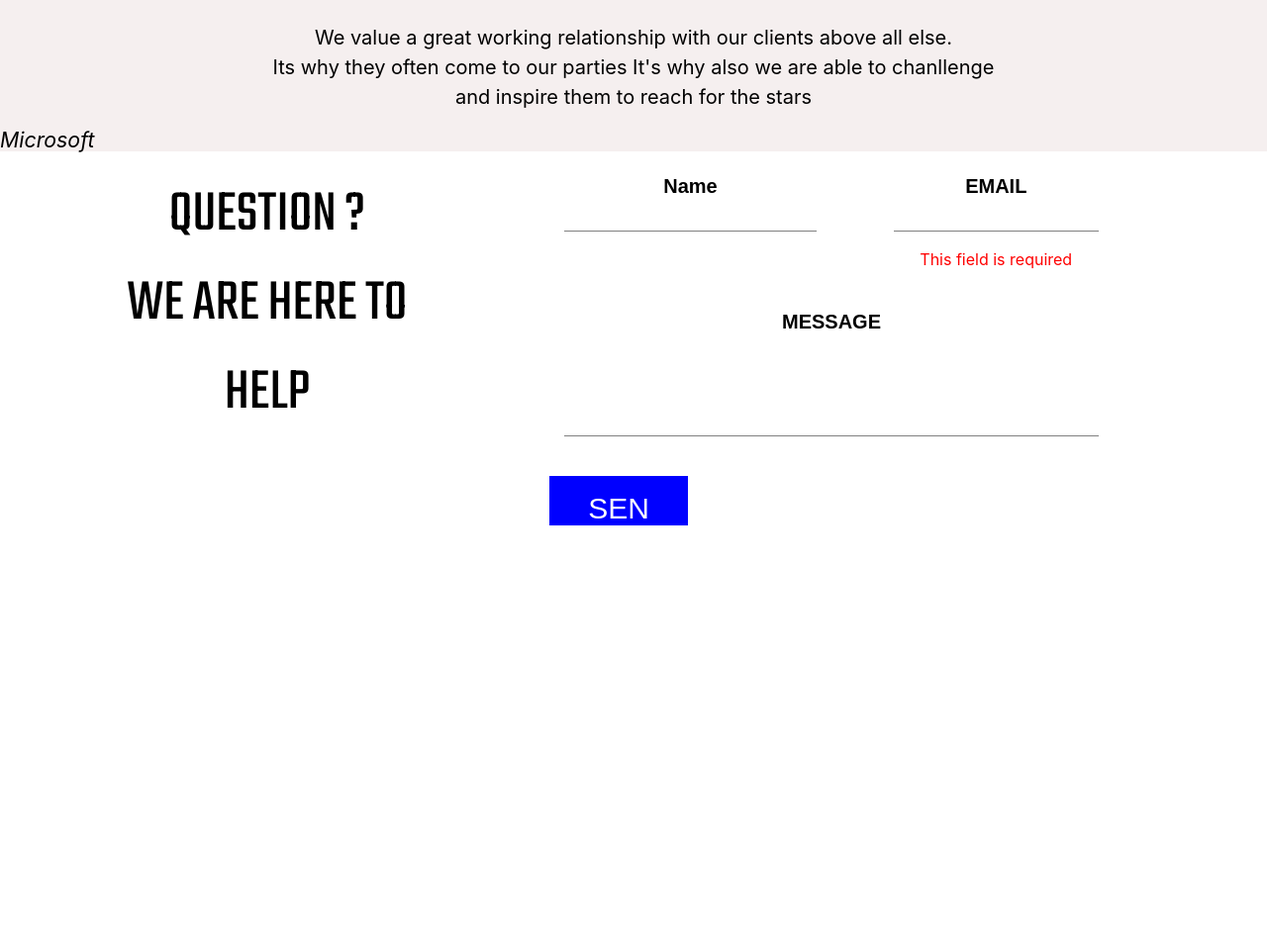
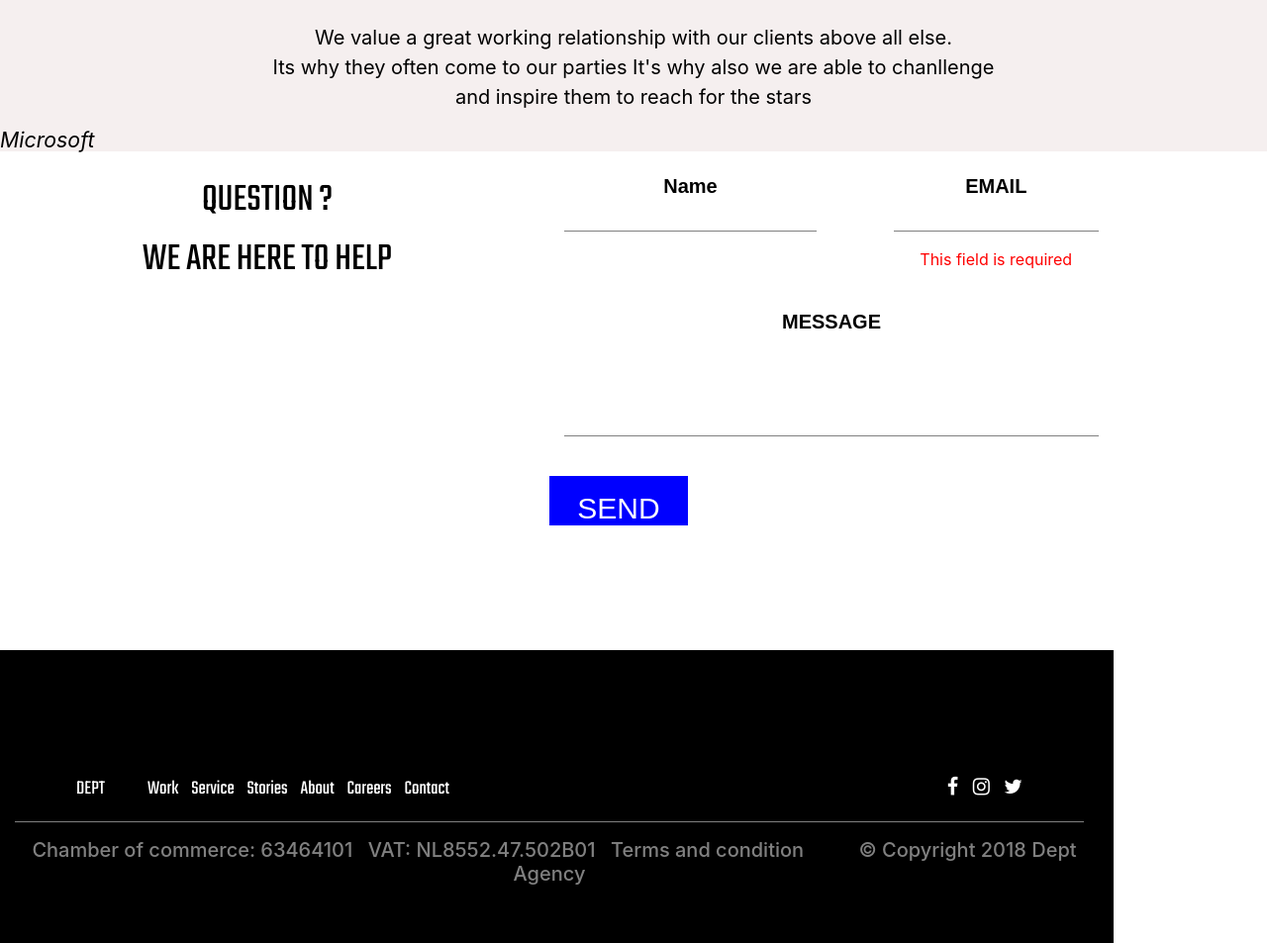
Before and after one commit to rishitha24/assignment, a plain HTML site: page index.html in a window 1280 px wide. Shown: the part 5799-6752 px from the top of the page at 99% size. Before the commit the page ends 6346 px from the top, so only its background shows below. Drawn offline with nearby package versions, Linux system fonts and the light colour scheme.

Commit message:
other than navbar bug

```diff
--- a/index.html
+++ b/index.html
@@ -2,7 +2,6 @@
 <html>
 
 <head>
-
     <meta name="viewport" content="width=device-width, initial-scale=1">
     <link href='https://fonts.googleapis.com/css?family=Teko' rel='stylesheet'>
     <link rel="stylesheet" href="https://maxcdn.bootstrapcdn.com/bootstrap/4.0.0/css/bootstrap.min.css">
@@ -168,6 +167,12 @@
             letter-spacing: normal;
             color: gray;
         }
+
+        .footer1 {
+            background-color: #D1C4E9;
+            margin: 0px auto;
+            padding: 20px 0px 20px 0px;
+        }
     </style>
 </head>
 
@@ -195,7 +200,7 @@
     <span style="font-size:30px;cursor:pointer; position:absolute; right: 30px; top:10px" onclick="openNav()">
         ≡
     </span>
-    &nbsp; &nbsp; &nbsp;
+    &nbsp; &nbsp;
     <span style="font-size:30px; position:absolute; right: 90px;font-family: GoodPro-Cond; top:10px">
         MENU
     </span>
@@ -497,7 +502,7 @@
     <div class="container">
         <div class="row">
             <div class="col-4 offset-1" style="color: black">
-                <p style="font-family: teko; font-size: 60px; padding-top: 20px">QUESTION ? <BR>
+                <p style="font-family: teko; font-size: 40px; padding-top: 20px">QUESTION ? <BR>
                     WE ARE HERE TO HELP</p>
             </div>
             <div class="col-6 offset-1" style="color: black">
@@ -522,19 +527,51 @@
                 <br>
 
                 <div class="row">
-                    <p style="color: white; background: blue; font-family: arial; font-size: 30px; padding: 10px 10px 10px 10px; width:140px; height:50px">SEN</p>
+                    <p style="color: white; background: blue; font-family: arial; font-size: 30px; padding: 10px 10px 10px 10px; width:140px; height:50px">SEND</p>
                 </div>
 
             </div>
         </div>
     </div>
 
+    <br> <br> <br> <br> <br> <br> <br> <br> <br> <br> <br> <br> <br> <br> <br> <br> <br> <br> <br> <br> <br>
+
+
+  <footer class="footer">
+        <div class="container" style="background: black; color: white; padding-top: 10%; padding-bottom: 10%; ">
+                <div class="col-12">
+                        <div style="background: black; color: white; ">
+                                <h2 style="font-family:teko; font-size: 20px">
+                                        <a href="#" style="color: white;">DEPT</a>
+                                        <a href="#" style="color: white; padding-left:40px">Work</a>
+                                        <a href="#"style="color: white; padding-left:10px">Service</a>
+                                        <a href="#" style="color: white;padding-left:10px">Stories</a>
+                                        <a href="#" style="color: white;padding-left:10px">About</a>
+                                        <a href="#"style="color: white; padding-left:10px">Careers</a>
+                                        <a href="#"style="color: white;padding-left:10px">Contact</a>
+                                        <a href="#" style="color: white; padding-left: 500px"><span class="fa fa-facebook fa-sm"></span></a> &nbsp; &nbsp;
+                                        <a href="#" style="color: white"><span class="fa fa-instagram fa-sm"></span></a> &nbsp; &nbsp;
+                                        <a href="#" style="color: white"><span class="fa fa-twitter fa-sm"></span></a>
+                                        <p style="border-bottom:gray solid 1px; padding-bottom: 20px"></p>
+
+
+                                    </h2>
+
+                                    <h2 style=" font-size: 20px">
+
+                                            <a href="#"style="color: gray; padding-left:10px">Chamber of commerce: 63464101</a>
+                                            <a href="#"style="color: gray;padding-left:10px">VAT: NL8552.47.502B01</a>
+                                            <a href="#"style="color: gray; padding-left:10px">Terms and condition</a>
+                                            <a href="#"style="color: gray; padding-left:50px">© Copyright 2018 Dept Agency</a>
 
 
 
+                                        </h2>
 
-
-
+                           </div>
+                </div>
+           </div>
+  </footer>
 
 <script>
         function openNav() {
```
Lines whose indentation alone changed are shown as unchanged.
